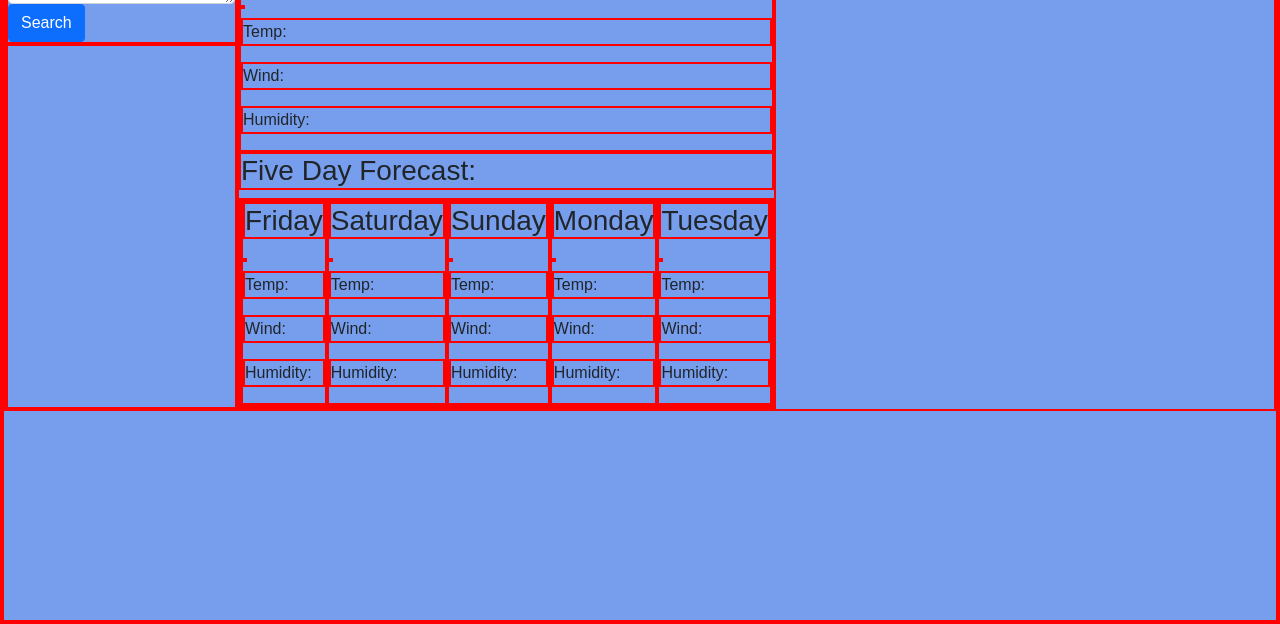
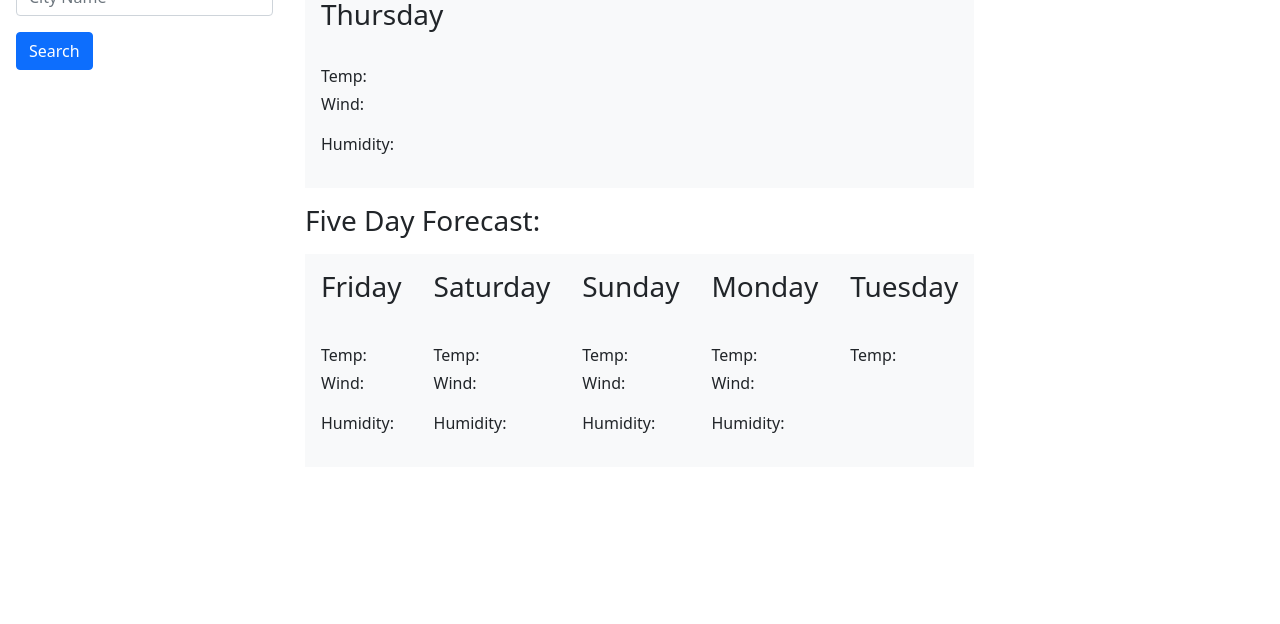
Before and after one commit to Evanilla57/sunshine, a plain HTML site: page index.html in a window 1280 px wide. Shown: the part 176-800 px from the top of the page. Drawn offline with nearby package versions, Linux system fonts and the light colour scheme.

Commit message:
added README and styling

```diff
--- a/assets/style.css
+++ /dev/null
@@ -1,11 +0,0 @@
-* {
-	border: solid red 2px;
-}
-
-body {
-	background-color: #769eec;
-	font-family: Arial, Helvetica, sans-serif;
-}
-.local-btn {
-	color: green;
-}
--- a/index.html
+++ b/index.html
@@ -5,79 +5,68 @@
     <meta http-equiv="X-UA-Compatible" content="IE=edge">
     <meta name="viewport" content="width=device-width, initial-scale=1.0">
     <title>Five Day Weather Forecast</title>
-    <!--Reset Style Sheet-->
+    <!-- Reset Style Sheet -->
     <link rel="stylesheet" href="assets/reset.css">
-    <!--Bootstrap-->
-    <link
-    rel="stylesheet"
-    href="https://cdn.jsdelivr.net/npm/bootstrap@5.1.3/dist/css/bootstrap.min.css"
-    />
-    <!--Font Awesome-->
-    <link
-    rel="stylesheet"
-    href="https://use.fontawesome.com/releases/v5.8.1/css/all.css"
-    integrity="sha384-50oBUHEmvpQ+1lW4y57PTFmhCaXp0ML5d60M1M7uH2+nqUivzIebhndOJK28anvf"
-    crossorigin="anonymous"
-    />
-	<!--Custom Style Sheet-->
-    <link rel="stylesheet" href="assets/style.css">
+    <!-- Bootstrap -->
+    <link rel="stylesheet" href="https://cdn.jsdelivr.net/npm/bootstrap@5.1.3/dist/css/bootstrap.min.css">
+    <!-- Font Awesome -->
+    <link rel="stylesheet" href="https://use.fontawesome.com/releases/v5.8.1/css/all.css" integrity="sha384-50oBUHEmvpQ+1lW4y57PTFmhCaXp0ML5d60M1M7uH2+nqUivzIebhndOJK28anvf" crossorigin="anonymous">
 </head>
 <body>
-    <header>
+    <header class="bg-primary text-white text-center py-3">
         <h1>Weather Dashboard</h1>
     </header>
-    <main class ="d-flex">
-        <div id="search" class = "flex-row align-content-start">
-            <h3>Search for a City:</h3>
-            <textarea id="textInput" class = "form-group form-control" placeholder="City Name"></textarea>
-            <button id="search-btn" type="button" class="btn btn-primary">Search</button>
-            <ul id="history-btn"></ul>
+    <main class="d-flex">
+        <div id="search" class="flex-row align-content-start p-3">
+            <h3 class="mb-3">Search for a City:</h3>
+            <input type="text" id="textInput" class="form-control mb-3" placeholder="City Name">
+            <button id="search-btn" type="button" class="btn btn-primary mb-3">Search</button>
+            <ul id="history-btn" class="list-group"></ul>
         </div>
-        <div id = "flex-container" class ="d-flex flex-column">
-            <div class = "today flex-column align-content-start">
-                <h2 id="city">City</h2>
+        <div id="flex-container" class="d-flex flex-column p-3">
+            <div class="today flex-column align-items-center bg-light p-3 mb-3">
+                <h2 id="city" class="mb-3">City</h2>
                 <h3 id="day-0">Day</h3>
-                    <img src="" alt="" class="weather-icon" id="icon-0">
-                    <p class="weather-temp" id="temp-0">Temp:</p>
+                <img src="" alt="" class="weather-icon mb-2" id="icon-0">
+                <p class="weather-temp mb-1" id="temp-0">Temp:</p>
                 <p id="wind-0">Wind:</p>
                 <p id="humid-0">Humidity:</p>
             </div>
-            <h3>Five Day Forecast:</h3>
-            <div id = "forecast" class = "d-flex align-items-stretch">
-                <div class = "flex-row">
-                    <h3 id="day-1">Date</h3>
-                        <img src="" alt="" class="weather-icon" id="icon-1">
-                        <p id="temp-1">Temp:</p>
+            <h3 class="mb-3">Five Day Forecast:</h3>
+            <div id="forecast" class="d-flex align-items-stretch">
+                <div class="flex-row bg-light p-3 mb-3">
+                    <h3 id="day-1" class="mb-3">Date</h3>
+                    <img src="" alt="" class="weather-icon mb-2" id="icon-1">
+                    <p id="temp-1" class="mb-1">Temp:</p>
                     <p id="wind-1">Wind:</p>
                     <p id="humid-1">Humidity:</p>
                 </div>
-                <div class = "flex-row">
-                    <h3 id="day-2">Date</h3>
-                        <img src="" alt="" class="weather-icon" id="icon-2">
-                        <p id="temp-2">Temp:</p>
+                <div class="flex-row bg-light p-3 mb-3">
+                    <h3 id="day-2" class="mb-3">Date</h3>
+                    <img src="" alt="" class="weather-icon mb-2" id="icon-2">
+                    <p id="temp-2" class="mb-1">Temp:</p>
                     <p id="wind-2">Wind:</p>
                     <p id="humid-2">Humidity:</p>
                 </div>
-                <div class = "flex-row">
-                    <h3 id="day-3">Date</h3>
-                        <img src="" alt="" class="weather-icon" id="icon-3">
-                        <p id="temp-3">Temp:</p>
+                <div class="flex-row bg-light p-3 mb-3">
+                    <h3 id="day-3" class="mb-3">Date</h3>
+                    <img src="" alt="" class="weather-icon mb-2" id="icon-3">
+                    <p id="temp-3" class="mb-1">Temp:</p>
                     <p id="wind-3">Wind:</p>
                     <p id="humid-3">Humidity:</p>
                 </div>
-                <div class = "flex-row">
-                    <h3 id="day-4">Date</h3>
-                        <img src="" alt="" class="weather-icon" id="icon-4">
-                        <p id="temp-4">Temp:</p>
+                <div class="flex-row bg-light p-3 mb-3">
+                    <h3 id="day-4" class="mb-3">Date</h3>
+                    <img src="" alt="" class="weather-icon mb-2" id="icon-4">
+                    <p id="temp-4" class="mb-1">Temp:</p>
                     <p id="wind-4">Wind:</p>
                     <p id="humid-4">Humidity:</p>
                 </div>
-                <div class = "flex-row">
-                    <h3 id="day-5">Date</h3>
-                        <img src="" alt="" class="weather-icon" id="icon-5">
-                        <p id="temp-5">Temp:</p>
-                        <p id="wind-5">Wind:</p>
-                        <p id="humid-5">Humidity:</p>
+                <div class="flex-row bg-light p-3 mb-3">
+                    <h3 id="day-5" class="mb-3">Date</h3>
+                    <img src="" alt="" class="weather-icon mb-2" id="icon-5">
+                    <p id="temp-5" class="mb-1">Temp:</p>
+                    <p id="wind-5">
                 </div>
             </div>
         </div>
```
Also changed, not shown: assets/images/sunshine site.png (added), 1 other file. Lines whose indentation alone changed are shown as unchanged.
